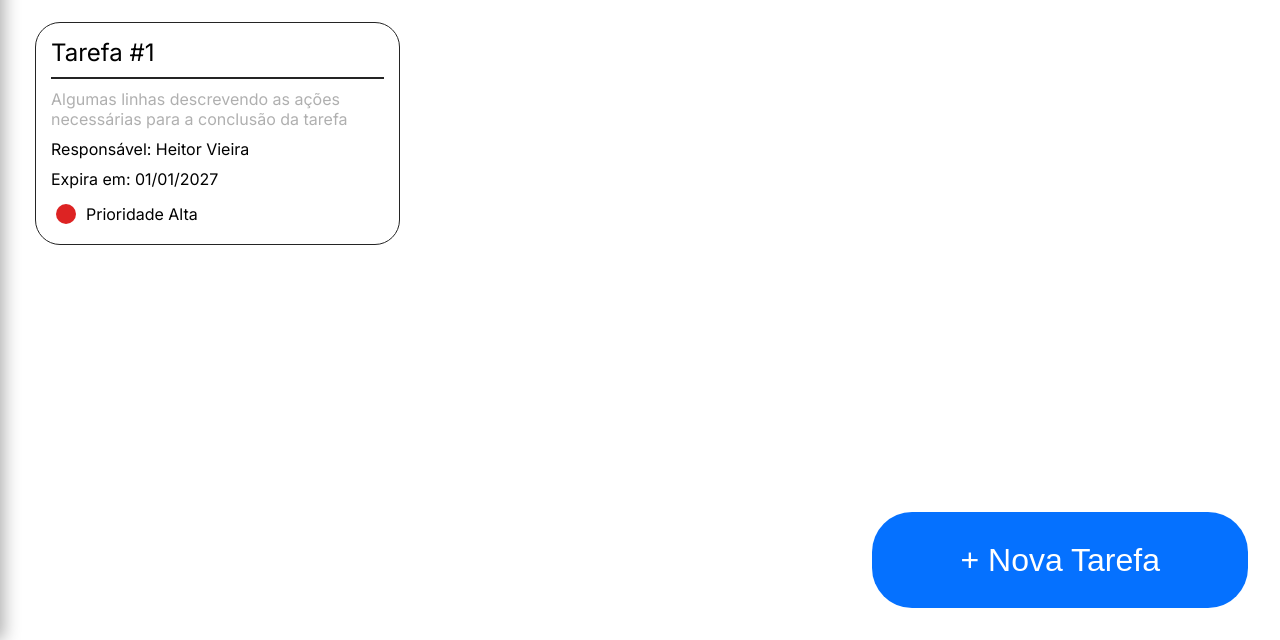
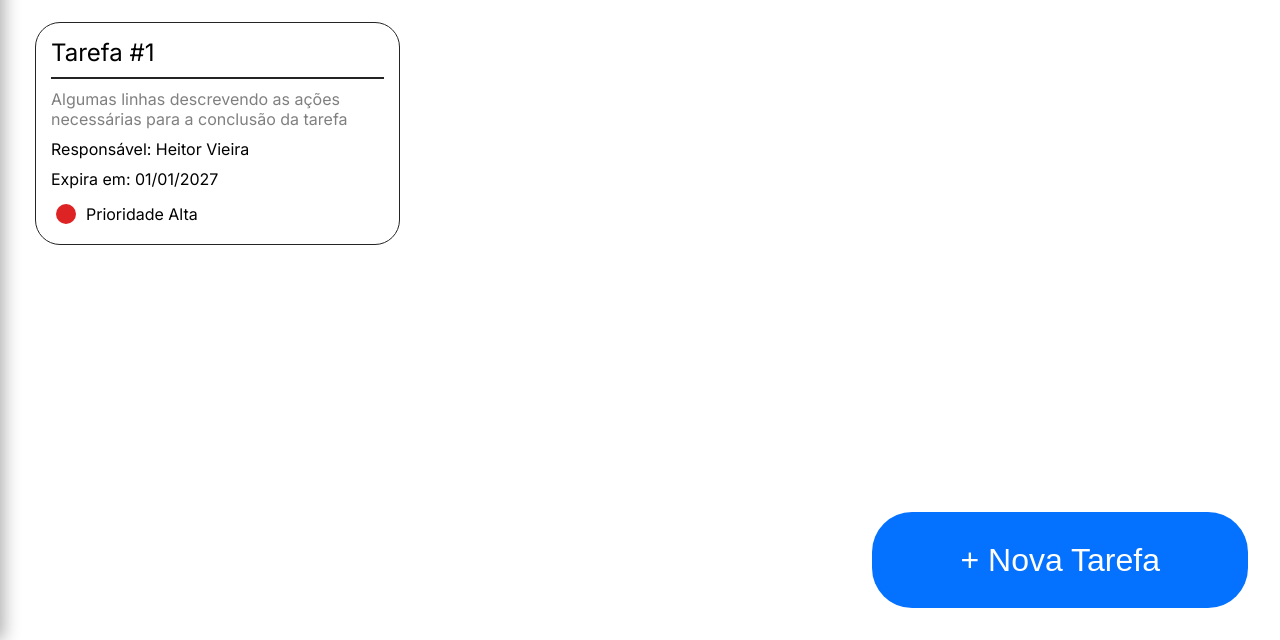
Before and after one commit to Heitorvs13/Tasky, a plain HTML site: page index.html in a window 1280 px wide. Shown: the part 160-800 px from the top of the page. Drawn offline with Linux system fonts and the light colour scheme.

Commit message:
Fix: ajuste na opacidade do texto da descrição da tarefa na visaulização geral

```diff
--- a/styles/style.css
+++ b/styles/style.css
@@ -290,7 +290,7 @@ body {
 }
 
 .task .task-description {
-    color: #00000050;
+    color: #00000080;
     font-size: 1rem;
 }
 
```
